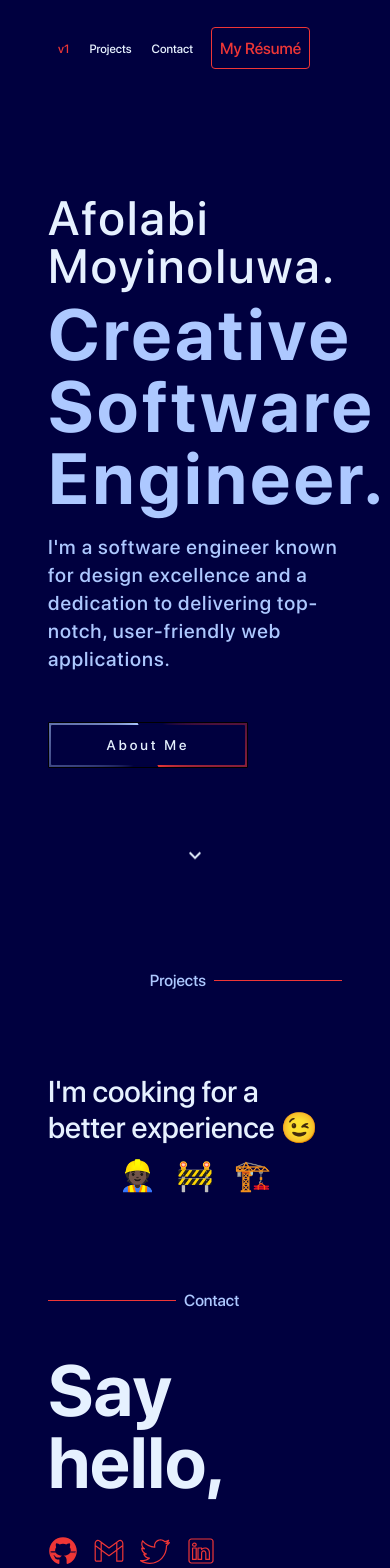
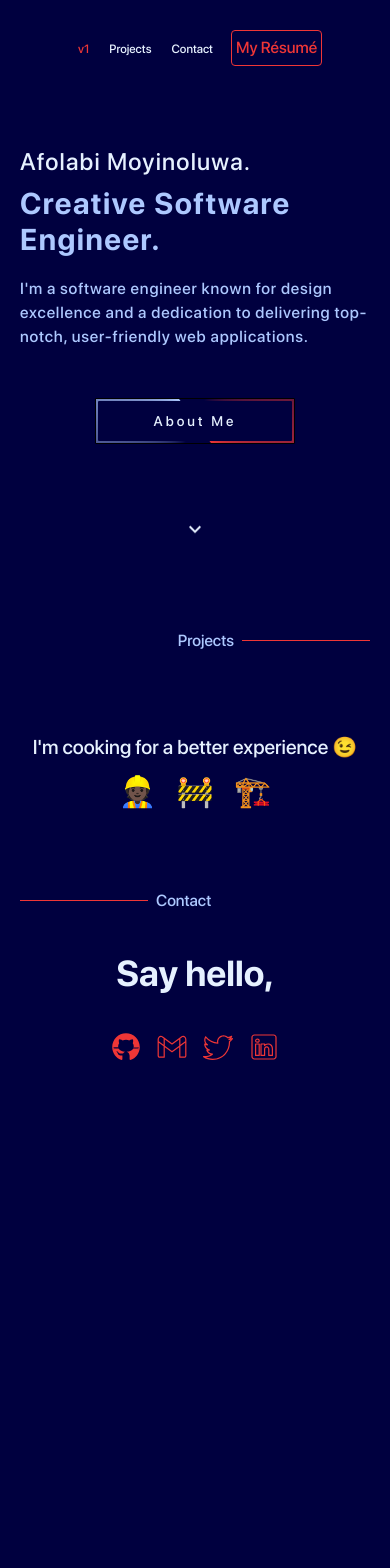
Before and after one commit to emmacode/moyin, a Next.js app: page / in a window 390 px wide. Shown: the top 1568 px of the page. After the commit the page ends 1142 px from the top, so only its background shows below. Built offline with nearby package versions, Linux system fonts and the light colour scheme.

Commit message:
mobile responsiveness

```diff
--- a/components/Contact/Contact.tsx
+++ b/components/Contact/Contact.tsx
@@ -9,16 +9,16 @@ import { TwitterIcon } from "@/components/icons/TwitterIcon";
 
 const Contact = forwardRef((props: any, ref: Ref<HTMLDivElement>) => {
   return (
-    <section className="my-24 px-12" ref={ref} {...props}>
-      <div className="flex items-center justify-start">
+    <section className="my-20 lg:my-24 px-5 lg:px-12" ref={ref} {...props}>
+      <div className="flex items-center lg:justify-start">
         <span className="w-32 h-px bg-secondary"></span>
         <h3 className="text-primaryAlpha ml-2">Contact</h3>
       </div>
       <div className="mt-10">
-        <h3 className="text-primary text-7xl font-bold hover:text-primaryAlpha transition-all  duration-300 ease-linear delay-0 cursor-pointer w-fit">
+        <h3 className="text-primary text-4xl lg:text-7xl font-bold hover:text-primaryAlpha transition-all  duration-300 ease-linear delay-0 cursor-pointer text-center lg:w-fit">
           Say hello,
         </h3>
-        <div className="flex flex-row mt-10">
+        <div className="flex flex-row justify-center lg:justify-start mt-10">
           <Link
             href="https://github.com/emmacode"
             className="mr-4"
--- a/components/Header/Header.tsx
+++ b/components/Header/Header.tsx
@@ -12,7 +12,7 @@ export const Header: React.FC<IProps> = ({
   return (
     <>
       <nav>
-        <div className="flex justify-start items-center px-12 h-24">
+        <div className="flex justify-center lg:justify-start items-center px-5 lg:px-12 h-24">
           <div className="flex flex-row">
             <ol className="flex justify-between items-center list-none">
               <li className="flex items-center">
@@ -45,7 +45,7 @@ export const Header: React.FC<IProps> = ({
             <Link
               href="https://drive.google.com/file/d/1I9IdKsXSBw_CvK5IRgjaQGt7ky6coTyL/view?usp=drive_link"
               target="_blank"
-              className="text-secondary rounded p-2 border border-secondary hover:border-l-4 hover:border-t-4 transition-all  ease-linear delay-0 ml-2"
+              className="text-secondary rounded p-1 lg:p-2 border border-secondary hover:border-l-4 hover:border-t-4 transition-all  ease-linear delay-0 ml-2"
             >
               My Résumé
             </Link>
--- a/components/Introduction/About.tsx
+++ b/components/Introduction/About.tsx
@@ -45,7 +45,7 @@ export const About: React.FC<IProps> = ({ open, onClose }) => {
   const renderBody = () => {
     return (
       <div className="flex flex-col items-center">
-        <div className="mr-10 border border-secondary pb-4">
+        <div className="border border-secondary pb-4">
           <Image
             width={200}
             height={200}
@@ -170,7 +170,7 @@ export const About: React.FC<IProps> = ({ open, onClose }) => {
   };
   return (
     <Drawer open={open} onClose={onClose}>
-      <div className="p-4 mt-5">
+      <div className="p-1 lg:p-4 mt-5">
         {renderHead()}
         {renderBody()}
       </div>
--- a/components/Introduction/Introduction.tsx
+++ b/components/Introduction/Introduction.tsx
@@ -19,7 +19,7 @@ export const Introduction: React.FC<IProps> = ({ handleProjectScroll }) => {
 
   const renderAbout = () => {
     return (
-      <div>
+      <div className="flex justify-center lg:justify-start">
         <button
           onClick={() => setIsDrawerOpen(true)}
           className={`${styles.aboutMe} bg-transparent outline-none py-3 px-5`}
@@ -32,17 +32,17 @@ export const Introduction: React.FC<IProps> = ({ handleProjectScroll }) => {
   };
 
   return (
-    <section className="mt-24 px-12">
+    <section className="mt-12 px-5 lg:px-12 lg:mt-24">
       <div className="flex flex-col">
-        <h2 className="font-normal text-5xl text-primary w-fit tracking-wider">
+        <h2 className="font-normal text-2xl lg:text-5xl text-primary w-fit tracking-wider">
           Afolabi Moyinoluwa.
         </h2>
 
-        <h3 className="font-semibold text-7xl text-primaryAlpha mt-2 w-fit tracking-wider">
+        <h3 className="font-semibold text-3xl lg:text-7xl text-primaryAlpha mt-2 w-fit tracking-wider">
           Creative Software <br /> Engineer.
         </h3>
         <div className="w-fit">
-          <p className="mt-5 text-primaryAlpha max-w-[650px] text-xl tracking-wider">
+          <p className="mt-5 text-primaryAlpha sm:max-w-[540px] lg:max-w-[650px] text-base lg:text-xl tracking-wider">
             I&apos;m a software engineer known for design excellence and a
             dedication to delivering top-notch, user-friendly web applications.
           </p>
--- a/components/Projects/Project.tsx
+++ b/components/Projects/Project.tsx
@@ -47,7 +47,7 @@ const ProjectCard = () => {
     //   </div>
     // </div>
     <div className="flex flex-col items-center">
-      <h1 className="text-primary text-3xl">
+      <h1 className="text-primary text-center text-xl lg:text-3xl">
         I&apos;m cooking for a better experience 😉
       </h1>
       <div className="flex flex-row mt-3">
@@ -61,7 +61,7 @@ const ProjectCard = () => {
 
 const Project = forwardRef((props: any, ref: Ref<HTMLDivElement>) => {
   return (
-    <section className="mt-24 px-12" ref={ref} {...props}>
+    <section className="mt-20 px-5 lg:px-12 lg:mt-24" ref={ref} {...props}>
       <div className="flex items-center justify-end">
         <h3 className="text-primaryAlpha mr-2">Projects</h3>
         <span className="w-32 h-px bg-secondary"></span>
--- a/pages/index.tsx
+++ b/pages/index.tsx
@@ -18,9 +18,11 @@ export default function Home() {
           handleProjectScroll={projectScroll.scrollToRef}
           handleContactScroll={contactScroll.scrollToRef}
         />
-        <Introduction handleProjectScroll={projectScroll.scrollToRef} />
-        <Project ref={projectScroll.ref} />
-        <Contact ref={contactScroll.ref} />
+        <div>
+          <Introduction handleProjectScroll={projectScroll.scrollToRef} />
+          <Project ref={projectScroll.ref} />
+          <Contact ref={contactScroll.ref} />
+        </div>
       </div>
     </>
   );
```
